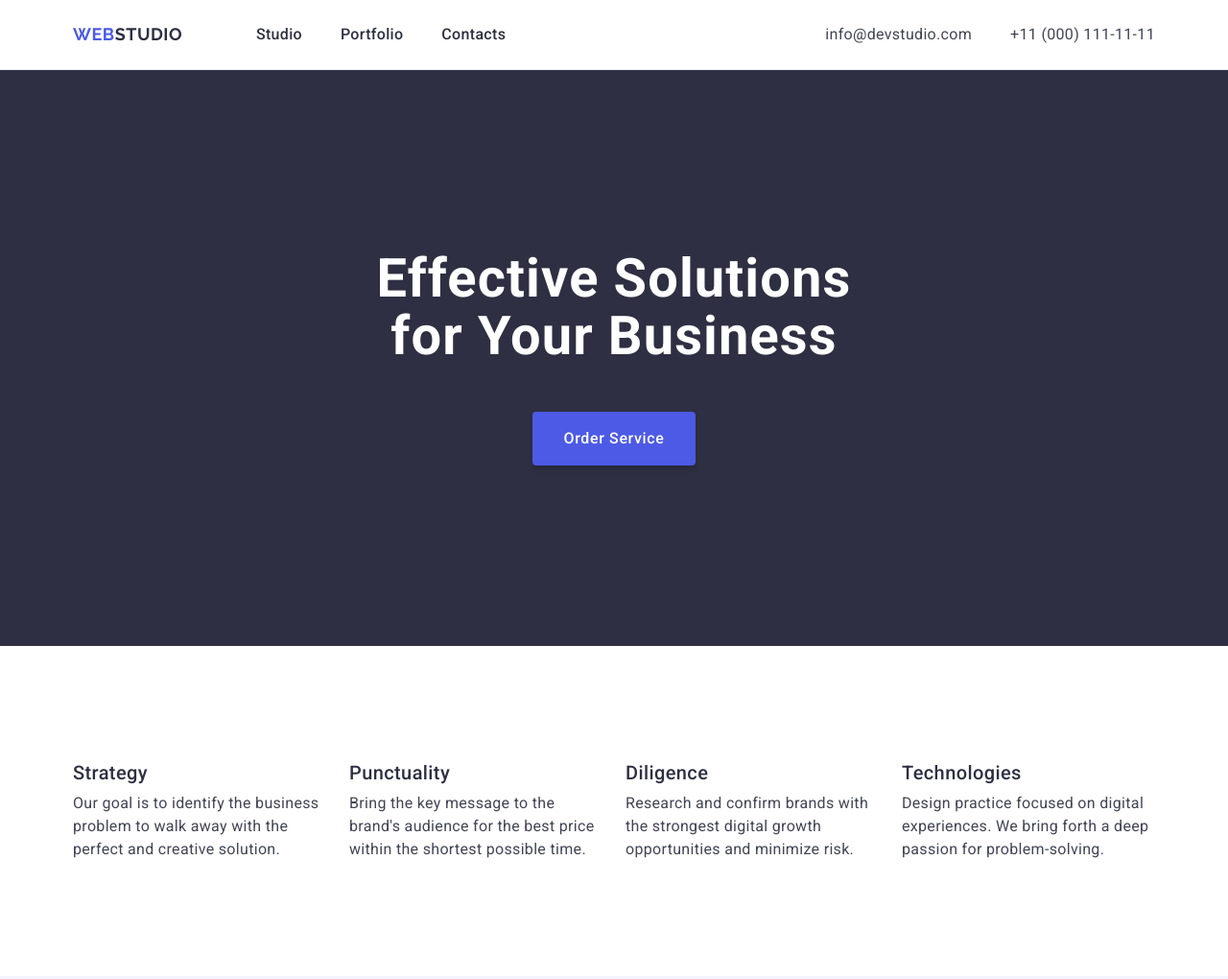
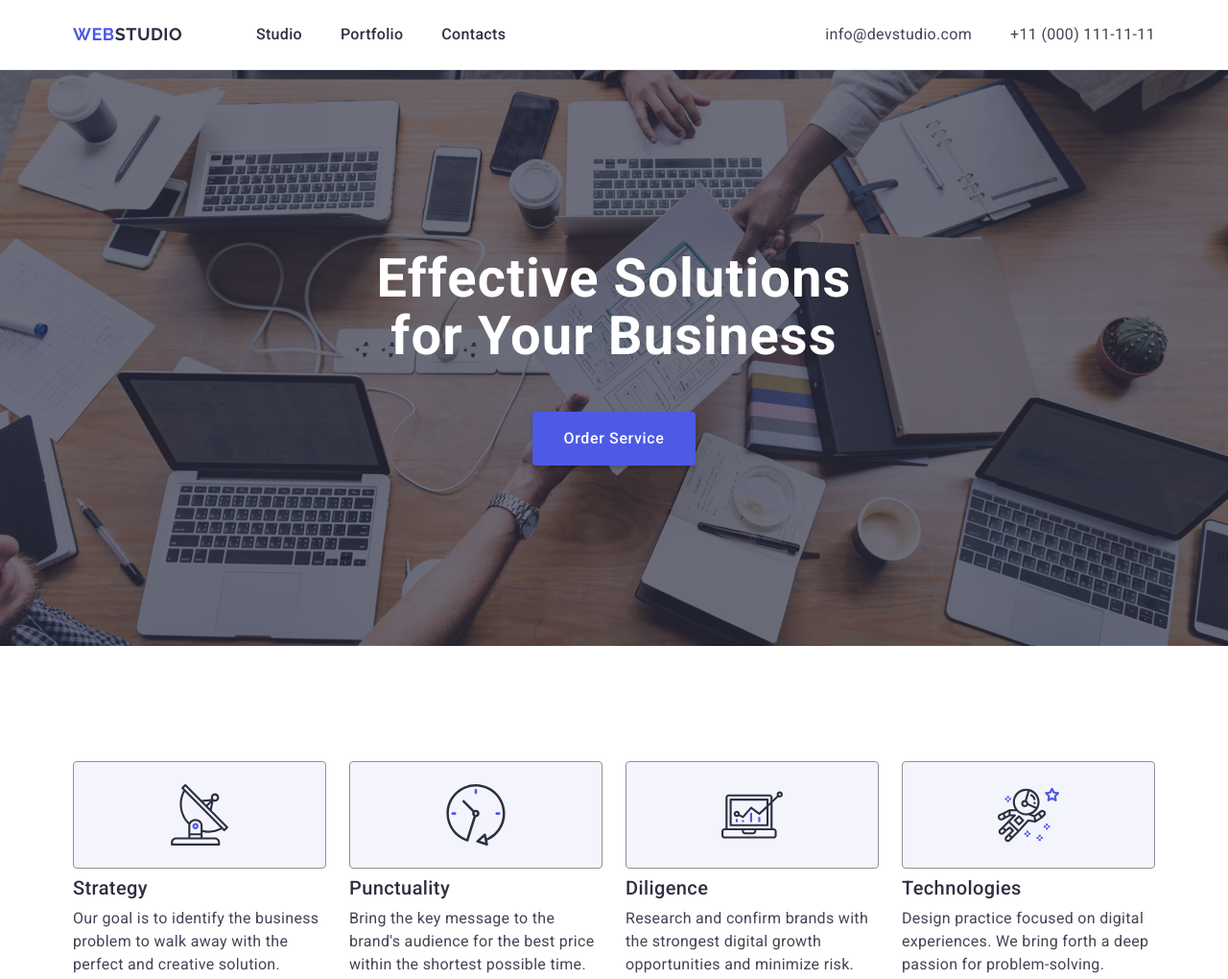
Before and after one commit to Dazz1e-1/goit-markup-hw-04, a plain HTML site: page index.html in a window 1280 px wide. Shown: the top 1020 px of the page at 96% size. Drawn offline with nearby package versions, Linux system fonts and the light colour scheme.

Commit message:
cection two

```diff
--- a/css/styles.css
+++ b/css/styles.css
@@ -5,7 +5,7 @@
   padding: 0;
 }
 body {
-  font-family: "Roboto", sans-serif;
+  font-family: 'Roboto', sans-serif;
   color: #434455;
   background-color: #ffffff;
 }
@@ -75,7 +75,7 @@ img {
   gap: 40px;
 }
 .logo {
-  font-family: "Raleway", sans-serif;
+  font-family: 'Raleway', sans-serif;
   font-size: 18px;
   line-height: 1.17;
   letter-spacing: 0.03em;
@@ -116,9 +116,16 @@ img {
 /*#region SECTION ONE*/
 
 .section-one {
+  max-width: 1440px;
+  margin: 0 auto;
   background-color: #2e2f42;
   padding-top: 188px;
   padding-bottom: 188px;
+  background-image: linear-gradient(to bottom, rgba(46, 47, 66, 0.7), rgba(46, 47, 66, 0.7)),
+    url(/images/people-office\ 1.jpg);
+  background-repeat: no-repeat;
+  background-position: center;
+  background-size: cover;
 }
 .section-one .title {
   font-size: 56px;
@@ -159,9 +166,21 @@ img {
 .rwap {
   display: flex;
   gap: 24px;
+  flex-wrap: wrap;
+  justify-content: center;
+}
+.icon-wrap {
+  border: 1px solid #8e8f99;
+  border-radius: 4px;
+  height: 112px;
+  background: #f4f4fd;
+  display: flex;
+  align-items: center;
+  justify-content: center;
 }
 .item-wrap {
   width: calc((100% - 72px) / 4);
+  max-width: 264px;
 }
 .visually-hidden {
   position: absolute;
@@ -175,11 +194,6 @@ img {
   clip: rect(0 0 0 0);
   overflow: hidden;
 }
-.section-two {
-  padding-top: 120px;
-  padding-bottom: 120px;
-  min-width: 1128px;
-}
 
 .section-two .title {
   font-weight: 500;
@@ -188,6 +202,7 @@ img {
   letter-spacing: 0.02em;
   color: #2e2f42;
   margin-bottom: 8px;
+  margin-top: 8px;
 }
 .section-two .text {
   font-size: 16px;
@@ -207,8 +222,7 @@ img {
 .team-box {
   padding: 32px 0;
 
-  box-shadow: 0 2px 1px 0 rgba(46, 47, 66, 0.08),
-    0 1px 1px 0 rgba(46, 47, 66, 0.16), 0 1px 6px 0 rgba(46, 47, 66, 0.08);
+  box-shadow: 0 2px 1px 0 rgba(46, 47, 66, 0.08), 0 1px 1px 0 rgba(46, 47, 66, 0.16), 0 1px 6px 0 rgba(46, 47, 66, 0.08);
 }
 .flex-team {
   display: flex;
--- a/index.html
+++ b/index.html
@@ -38,45 +38,70 @@
   </header>
   <main>
     <!--section-one-->
-    <section class="section-one">
+    <section class="section-one section">
       <div class="container">
         <h1 class="title">Effective Solutions for Your Business</h1>
         <button class="butt" type="button">Order Service</button>
       </div>
     </section>
     <!--section-two-->
-    <section class="section-two">
+    <section class="section-two section">
       <div class="container">
         <h2 class="visually-hidden">advantages</h2>
         <ul class="rwap">
+
           <li class="item-wrap">
+            <div class="icon-wrap">
+              <svg class="icon" width="64" height="64">
+                <use href="./images/icons.svg#icon-Group"></use>
+              </svg>
+            </div>
             <h3 class="title">Strategy</h3>
             <p class="text">
               Our goal is to identify the business problem to walk away with the
               perfect and creative solution.
             </p>
           </li>
+
           <li class="item-wrap">
+            <div class="icon-wrap">
+              <svg class="icon" width="64" height="64">
+                <use href="./images/icons.svg#icon-clock-1"></use>
+              </svg>
+            </div>
             <h3 class="title">Punctuality</h3>
             <p class="text">
               Bring the key message to the brand's audience for the best price
               within the shortest possible time.
             </p>
           </li>
+
           <li class="item-wrap">
+            <div class="icon-wrap">
+              <svg class="icon" width="64" height="64">
+                <use href="./images/icons.svg#icon-diagram-1"></use>
+              </svg>
+            </div>
             <h3 class="title">Diligence</h3>
             <p class="text">
               Research and confirm brands with the strongest digital growth
               opportunities and minimize risk.
             </p>
           </li>
+
           <li class="item-wrap">
+            <div class="icon-wrap">
+              <svg class="icon" width="64" height="64">
+                <use href="./images/icons.svg#icon-astronaut-1"></use>
+              </svg>
+            </div>
             <h3 class="title">Technologies</h3>
             <p class="text">
               Design practice focused on digital experiences. We bring forth a
               deep passion for problem-solving.
             </p>
           </li>
+
         </ul>
       </div>
     </section>
```
